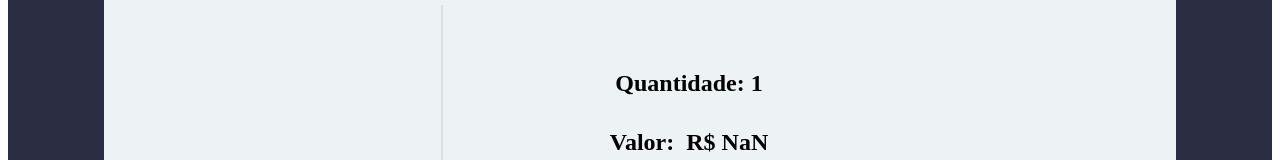
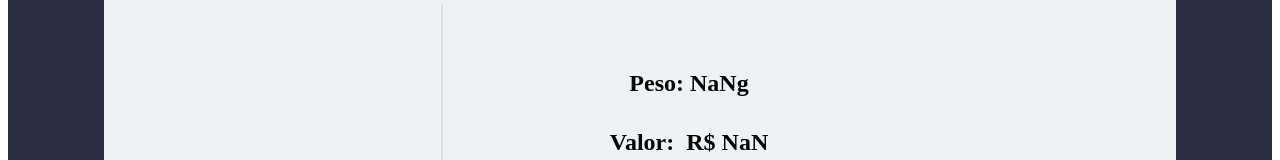
Before and after one commit to thiagomtd/front-pi5, a Next.js app: page /product in a window 1280 px wide. Shown: the part 163-323 px from the top of the page. Built offline with nearby package versions, Linux system fonts and the light colour scheme.

Commit message:
Ajuste no peso do produto

```diff
--- a/src/components/SelectCard/index.tsx
+++ b/src/components/SelectCard/index.tsx
@@ -23,9 +23,7 @@ const SelectCard = ({ price, imageSrc, weight, name }: SelectCardProps) => {
       <S.SelectImage src={imageSrc} />
       <S.SelectDivider />
       <S.SelectDivForm>
-        <S.SelectDisplayQuantity>
-          Quantidade: {quantity}
-        </S.SelectDisplayQuantity>
+        <S.SelectDisplayQuantity>Peso: {newWeight}g</S.SelectDisplayQuantity>
         <S.SelectDisplayPrice>
           Valor: &nbsp;
           {new Intl.NumberFormat('pt-BR', {
```
